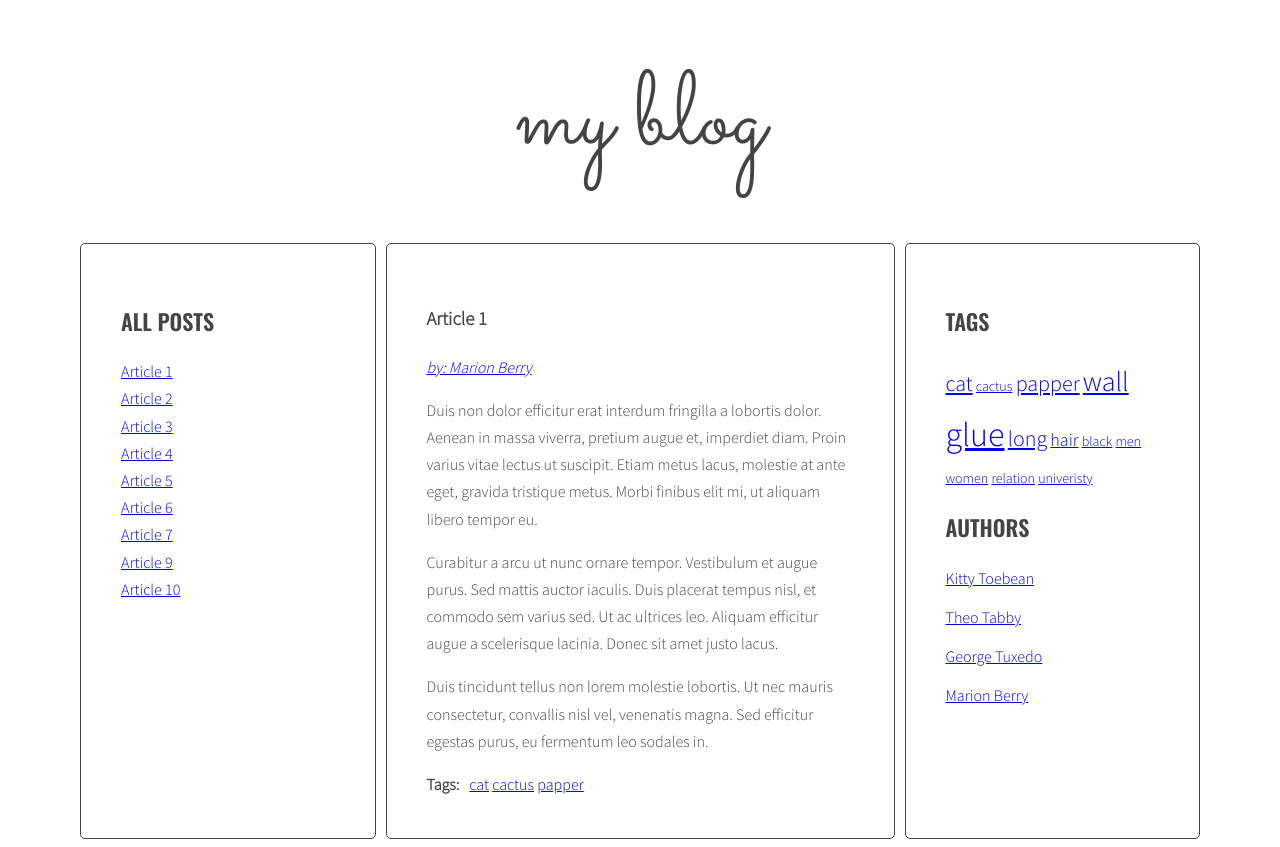
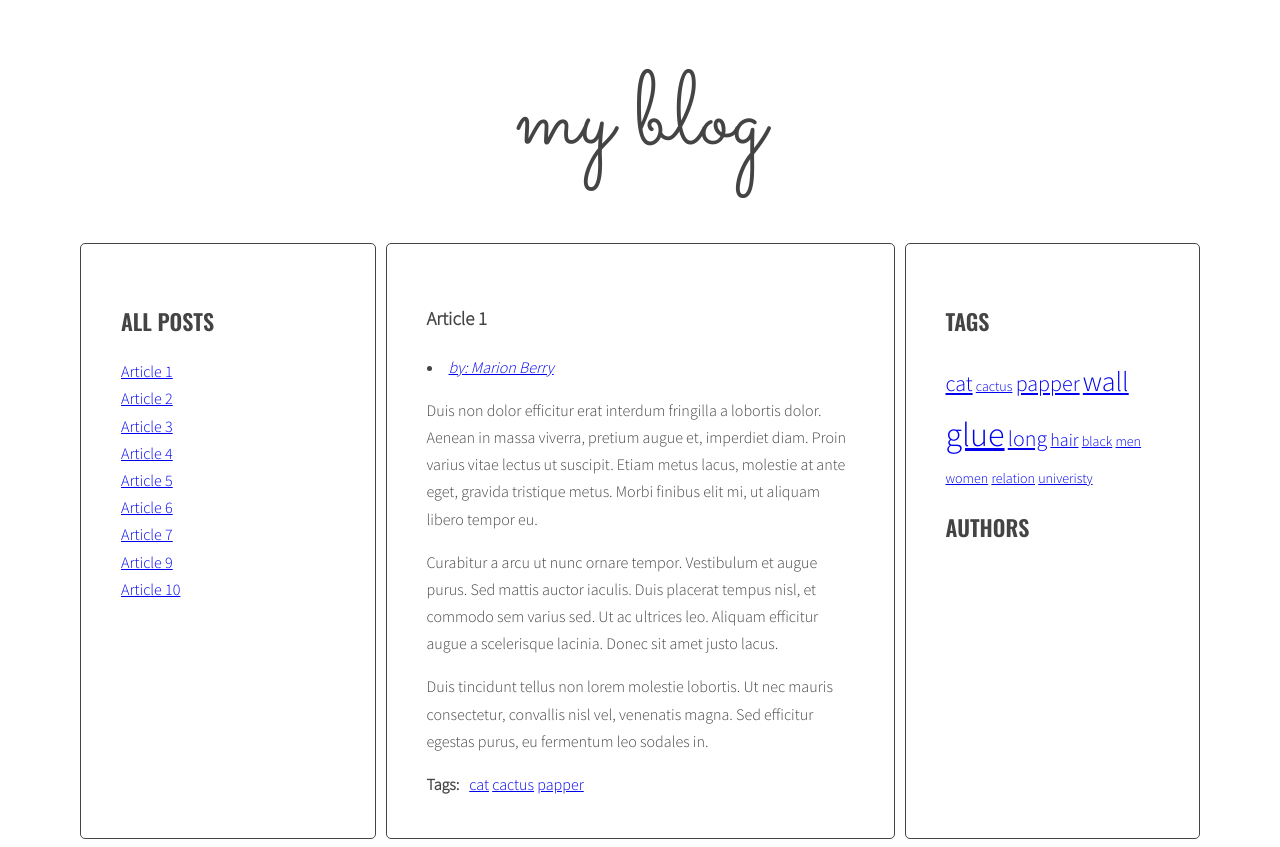
Before and after one commit to mateusz-andrzej-krupa/javascript-blog, a website: page index.html in a window 1280 px wide. Drawn offline with nearby package versions, Linux system fonts and the light colour scheme.

Commit message:
Create list of author, prepare to count article of author.

```diff
--- a/css/style.css
+++ b/css/style.css
@@ -83,7 +83,9 @@ body {
 
 /* Authors */
 .authors li {
-  margin-bottom: 12px;
+  /*margin-bottom: 55px;*/
+  list-style-type: circle;
+
 }
 
 /* Post */
--- a/index.html
+++ b/index.html
@@ -146,31 +146,11 @@
             </section>
             <aside class="sidebar">
               <h2 class="section-title">Tags</h2>
-              <ul class="list tags list-horizontal">
-              </ul>
+                <ul class="list tags list-horizontal">
+                </ul>
               <h2 class="section-title">Authors</h2>
-              <ul class="list authors">
-                <li>
-                  <a href="#">
-                    <span class="author-name">Kitty Toebean</span>
-                  </a>
-                </li>
-                <li>
-                  <a href="#">
-                    <span class="author-name">Theo Tabby</span>
-                  </a>
-                </li>
-                <li>
-                  <a href="#">
-                    <span class="author-name">George Tuxedo</span>
-                  </a>
-                </li>
-                <li>
-                  <a href="#">
-                    <span class="author-name">Marion Berry</span>
-                  </a>
-                </li>
-              </ul>
+                <ul class="list authors"></ul>
+                </ul>
             </aside>
           </main>
         </div>
--- a/js/script.js
+++ b/js/script.js
@@ -88,7 +88,6 @@
     return classNumber;
   };
   const generateTags = function(){
-
     /* [DONE] create a new variable allTags with an empty object */
     let allTags = {};
     //console.log('obiekt tagow: ', allTags);
@@ -210,33 +209,41 @@
   addClickListenersToTags();
   /*-------------------*/
   const generateAuthors = function(){
-  /* [DONE] find all articles */
+    /* [NEW] create a new variable allAuthors with an empty array */
+    let allAuthors = {};
+    /* [DONE] find all articles */
     const articles = document.querySelectorAll(optArticleSelector);
-    //console.log(articles);
     /* [OK] START LOOP: for every article: */
     for (let article of articles){
       /* [DONE] find author wrapper */
       const authorWrapper = article.querySelector(optArticleAuthorSelector);
-      //console.log('wrappery autorow: ', authorWrapper);
       /* [DONE] make html variable with empty string */
       let html = '';
       /* [DONE] get author from data-autor attribute */
       const author = article.getAttribute('data-author');
-      //console.log('autor to: ', author);
       /* replace ' ' with '_'  in author name */
       const author_name = author.replace(' ', '_');
-      //console.log('author_name', author_name);
       /* [DONE] generate HTML of the link */
-      const authorLink = '<a href="#author_' + author_name + '"> by: ' + author + '</a>';
-      //console.log('linki dla autorow:', authorLink);
+      const authorLink = `<li><a href="#author_${ author_name }"> by: ${ author }</a></li>`;
       /* [DONE] add generated code to html variable */
       html = html + authorLink;
-      //console.log('html dla autorow', html);
+      /* [NEW] check if this link is NOT already in allAuthors */
+      if(!allAuthors[authorLink]){
+        /* [NEW] add generated code to allTags array */
+        allAuthors[author] = 1;
+      } else {
+        allAuthors[auhtor]++;
+      }
       /* [DONE] insert HTML of all the links into the tags wrapper */
       authorWrapper.innerHTML = html;
-      //console.log('html: ', html);
-      /* [OK] END LOOP: for every article: */
-    }
+      //console.log(html);
+    };
+
+    /* [NEW] find list of authors in right column */
+    const authorList = document.querySelector('.authors');
+    /* [NEW] add html from allauthors to tagList */
+    //authorList.innerHTML = allAuthors.join(' ');
+    console.log(allAuthors);
   };
   generateAuthors();
   /* ----------------------------- */
```
